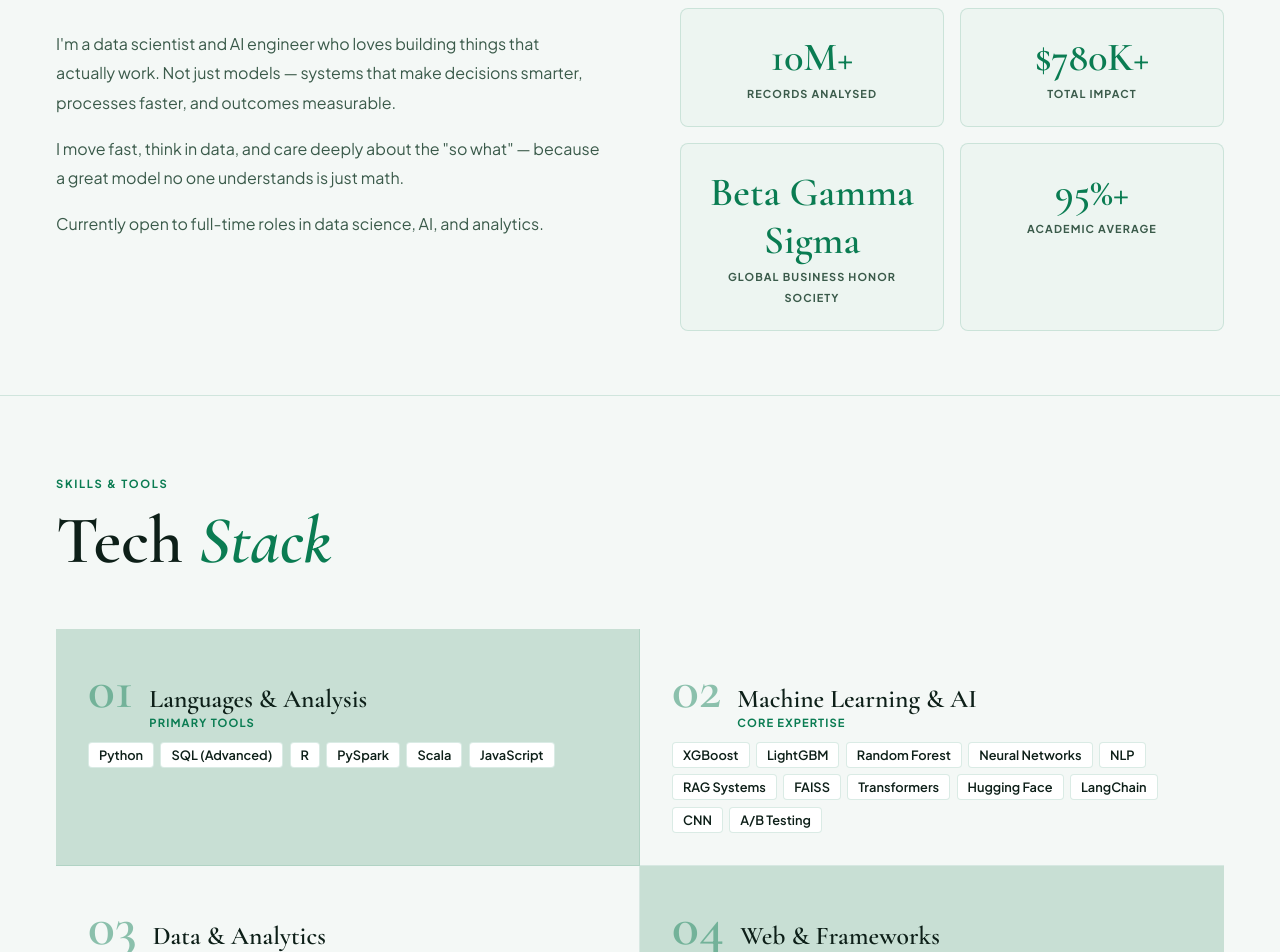
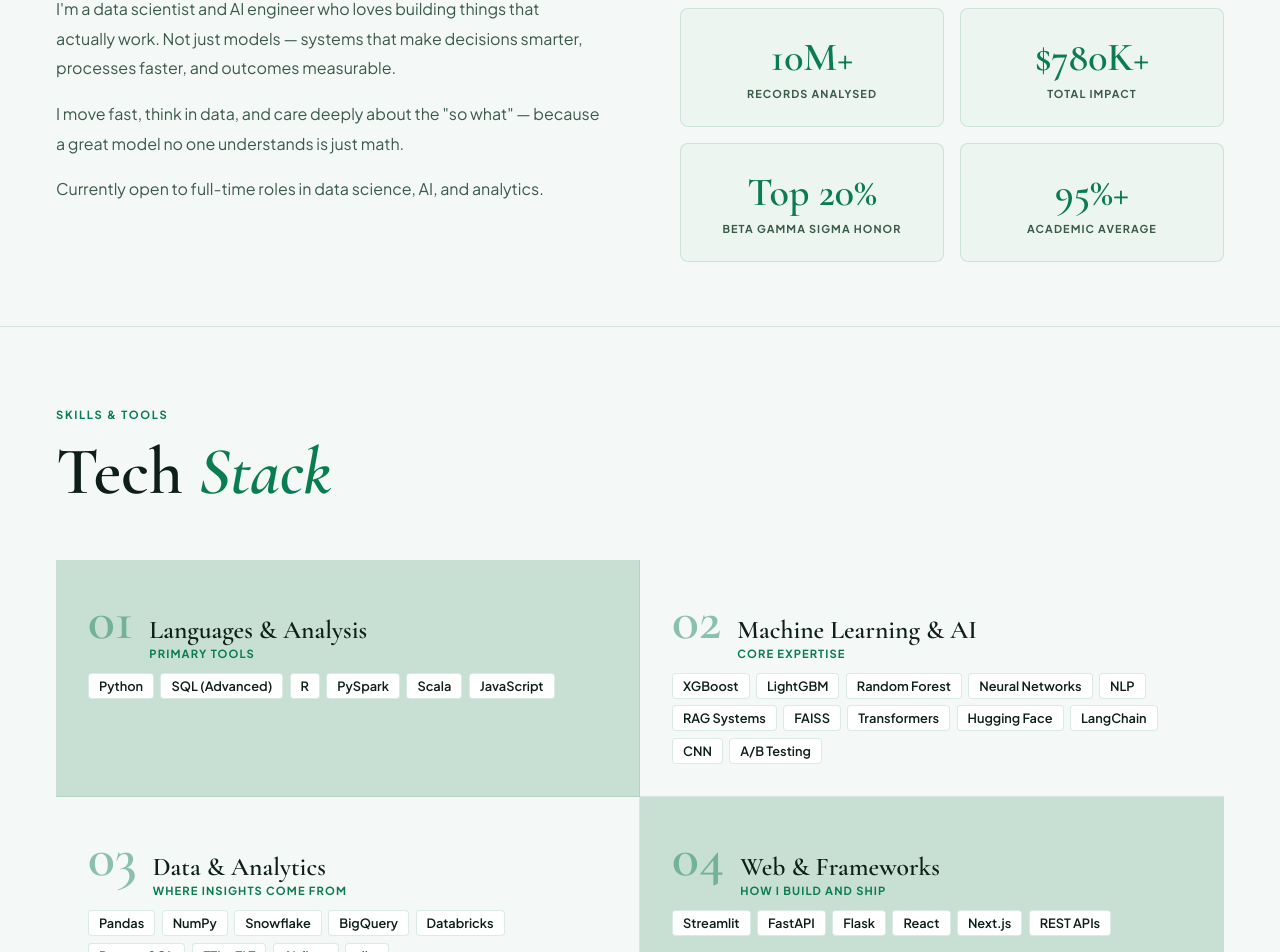
Before and after one commit to Krithikap019/ai-portfolio, a Next.js app: page / in a window 1280 px wide. Shown: the part 1699-2651 px from the top of the page. Built offline with nearby package versions, Linux system fonts and the light colour scheme.

Commit message:
snowflake

```diff
--- a/app/page.jsx
+++ b/app/page.jsx
@@ -305,7 +305,7 @@ export default function Home() {
           </p>
         </div>
         <div style={{ display: "grid", gridTemplateColumns: "1fr 1fr", gap: "1rem", paddingTop: "6rem" }}>
-          {[["4+", "Years of Experience"], ["12+", "Projects Shipped"], ["10M+", "Records Analysed"], ["$780K+", "Total Impact"], ["Beta Gamma Sigma", "Global Business Honor Society"], ["95%+", "Academic Average"]].map(([num, label]) => (
+          {[["4+", "Years of Experience"], ["12+", "Projects Shipped"], ["10M+", "Records Analysed"], ["$780K+", "Total Impact"], ["Top 20%", "Beta Gamma Sigma Honor"], ["95%+", "Academic Average"]].map(([num, label]) => (
             <div key={label} style={{ background: "#edf5f1", borderRadius: "8px", padding: "1.5rem", textAlign: "center", border: "1px solid rgba(10,124,82,0.15)" }}>
               <span style={{ fontFamily: "'Cormorant Garamond', serif", fontSize: "2.5rem", fontWeight: 600, color: "#0a7c52", display: "block" }}>{num}</span>
               <span style={{ fontSize: "0.68rem", fontWeight: 700, color: "#3a5a4a", textTransform: "uppercase", letterSpacing: "0.1em" }}>{label}</span>
```
